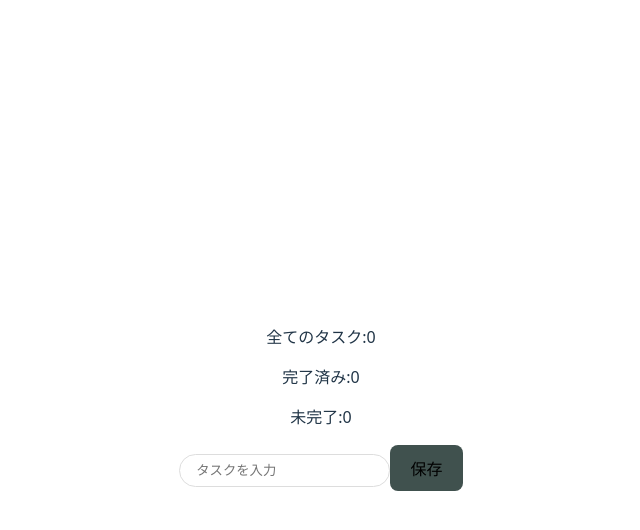
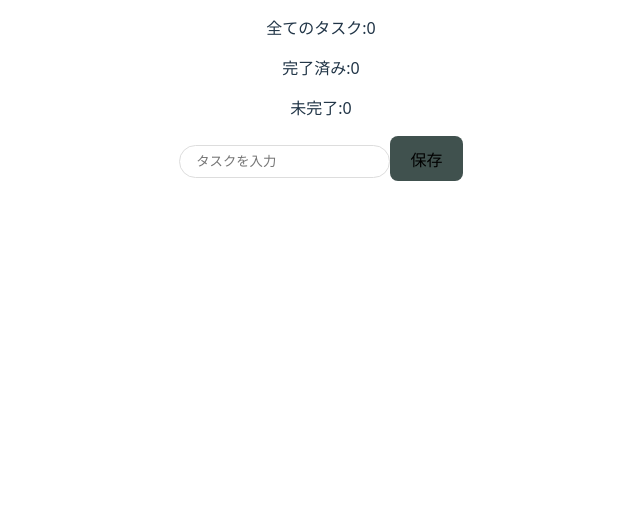
Before and after one commit to kenya6111/react_todo_list, a React (Vite) app: page / in a window 1280 px wide. Shown: the top 530 px of the page, without its empty margins (319-959 px from the left). Built offline with nearby package versions, Linux system fonts and the light colour scheme.

Commit message:
Atomic design 実装

```diff
--- a/src/App.css
+++ b/src/App.css
@@ -1,18 +1,13 @@
 #root {
-  max-width: 1280px;
+  /* max-width: 1280px; */
   margin: 0 auto;
-  padding: 2rem;
+  /* padding: 2rem; */
   text-align: center;
 }
-
-.card {
-  padding: 2em;
+body {
+  margin: 0;
+  display: block;
+  place-items: center;
+  min-width: 320px;
+  min-height: 100vh;
 }
-
-.read-the-docs {
-  color: #888;
-}
-
-.list-row{
-  display:flex;
-}
--- a/src/components/atoms/input/Edit.tsx
+++ b/src/components/atoms/input/Edit.tsx
@@ -1,9 +1,8 @@
 import styled from "styled-components";
 export const Edit = (props) => {
-  const { type,onClick,placeholder } = props;
-  return <SInput type={type} onClick={onClick} placeholder={placeholder} />;
+  const { type,onChange,placeholder } = props;
+  return <SInput type={type} onChange={onChange} placeholder={placeholder} />;
 };
 
 const SInput = styled.input`
-
 `;
--- /dev/null
+++ b/src/components/molecules/SearchInput.tsx
@@ -0,0 +1,11 @@
+import { PrimaryButton } from "../atoms/button/PrimaryButton";
+import { Input } from "../atoms/input/Input";
+export const SearchInput = (props) => {
+  const { inputTodo,onChangeTodo,placeholder,onClickAdd} = props;
+  return (
+    <>
+      <Input value={inputTodo} onChange={onChangeTodo} placeholder={placeholder}/>
+      <PrimaryButton onClick={onClickAdd}>保存</PrimaryButton>
+    </>
+  );
+};
--- /dev/null
+++ b/src/components/molecules/Task.tsx
@@ -0,0 +1,23 @@
+import styled from "styled-components";
+import { Check } from "../atoms/input/Check";
+import { PrimaryButton } from "../atoms/button/PrimaryButton";
+import { Edit } from "../atoms/input/Edit";
+export const Task = (props) => {
+  const { todos,onClickCheck, onChangeEdit,onClickEdit,onClickEditSave,onClickDelete ,editTodo} = props;
+  return (
+          todos.map((todo,index)=>(
+            <STask key={todo.id} >
+              <Check type="checkbox" onClick={( )=>{onClickCheck(index)}} />
+              { todo.isEdit ? <Edit value={editTodo} onChange={onChangeEdit} placeholder="タスクを変更"/> : <p>{todo.title}</p> }
+              { todo.isEdit ? <PrimaryButton onClick={()=>{onClickEditSave(index)}}>保存</PrimaryButton> : <PrimaryButton onClick={()=>{onClickEdit(index)}}>編集</PrimaryButton> }
+              <PrimaryButton onClick={()=>{onClickDelete(index)}}>削除</PrimaryButton>
+            </STask>
+          ))
+        );
+};
+
+const STask = styled.div`
+  display:flex;
+  border:1px solid red;
+  padding:1rem;
+`;
--- /dev/null
+++ b/src/components/organisms/TaskState.tsx
@@ -0,0 +1,10 @@
+export const TaskState = (props) => {
+  const { todos,checkedItems} = props;
+  return (
+    <>
+      <p>全てのタスク:{todos.length}</p>
+      <p>完了済み:{checkedItems.length}</p>
+      <p>未完了:{todos.length - checkedItems.length}</p>
+    </>
+  );
+};
--- a/src/components/pages/Top.tsx
+++ b/src/components/pages/Top.tsx
@@ -1,9 +1,8 @@
 import { useState } from 'react'
 import '../../App.css'
-import { PrimaryButton } from '../atoms/button/PrimaryButton'
-import { Input } from '../atoms/input/Input'
-import { Edit } from '../atoms/input/Edit'
-import { Check } from '../atoms/input/Check'
+import { Task } from '../molecules/Task'
+import { TaskState } from '../organisms/TaskState'
+import { SearchInput } from '../molecules/SearchInput'
 
 function App() {
   const [inputTodo, setInputTodo] = useState("")
@@ -78,21 +77,9 @@ function App() {
 
   return (
     <>
-      <p>全てのタスク:{todos.length}</p>
-      <p>完了済み:{checkedItems.length}</p>
-      <p>未完了:{todos.length - checkedItems.length}</p>
-      <Input value={inputTodo} onChange={onChangeTodo} placeholder="タスクを入力"/>
-      <PrimaryButton onClick={onClickAdd}>保存</PrimaryButton>
-      {
-        todos.map((todo,index)=>(
-          <div key={todo.id} className="list-row">
-            <Check type="checkbox" onClick={( )=>{onClickCheck(index)}} />
-            {<div>{ todo.isEdit ? <Edit value={editTodo} onChange={onChangeEdit} placeholder="タスクを変更"/> : <p>{todo.title}</p> }</div> }
-            {<div>{ todo.isEdit ? <PrimaryButton onClick={()=>{onClickEditSave(index)}}>保存</PrimaryButton> : <PrimaryButton onClick={()=>{onClickEdit(index)}}>編集</PrimaryButton> }</div> }
-            <PrimaryButton onClick={()=>{onClickDelete(index)}}>削除</PrimaryButton>
-          </div>
-        ))
-      }
+      <TaskState todos={todos} checkedItems={checkedItems}/>
+      <SearchInput inputTodo={inputTodo} onChangeTodo={onChangeTodo} onClickAdd={onClickAdd} placeholder="タスクを入力"/>
+      <Task todos={todos} onClickCheck={onClickCheck} onChangeEdit={onChangeEdit} onClickEditSave={onClickEditSave} onClickEdit={onClickEdit} onClickDelete={onClickDelete}/>
     </>
   )
 }
```
Also changed, not shown: src/components/atoms/input/Check.tsx (line endings or trailing spaces), 1 other file (tests, documents, lock files or other folders).
